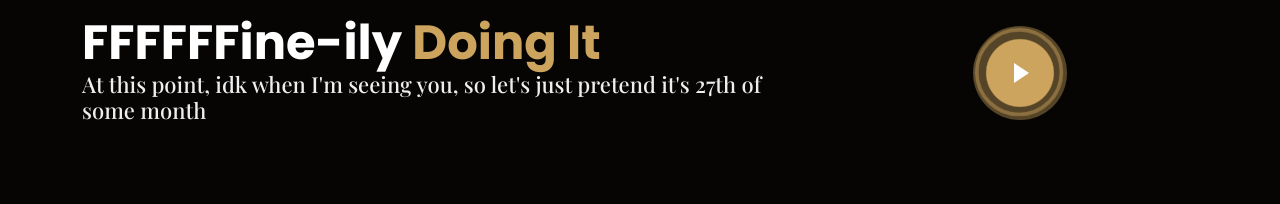
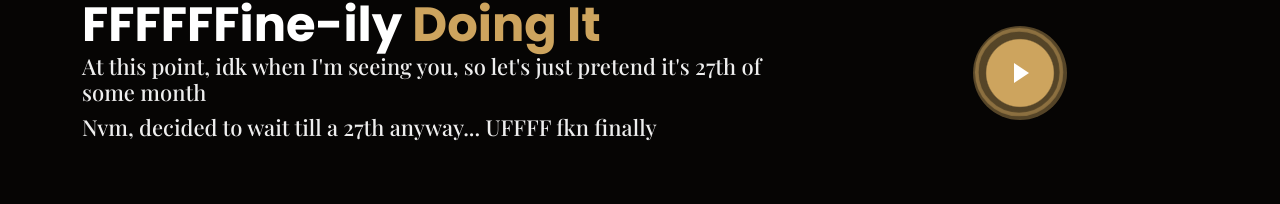
Before and after one commit to 1433Panjim/1433Panjim.github.io, a plain HTML site: page index.html in a window 1280 px wide. Shown: the part 382-586 px from the top of the page. Drawn offline with nearby package versions, Linux system fonts and the light colour scheme; a web font is replaced by a local one.

Commit message:
Update index.html

```diff
--- a/index.html
+++ b/index.html
@@ -66,6 +66,7 @@
         <div class="col-lg-8">
           <h1>FFFFFFine-ily <span>Doing It</span></h1>
           <h2>At this point, idk when I'm seeing you, so let's just pretend it's 27th of some month</h2>
+          <h2>Nvm, decided to wait till a 27th anyway... UFFFF fkn finally </h2>
 
         </div>
         <div class="col-lg-4 d-flex align-items-center justify-content-center position-relative" data-aos="zoom-in" data-aos-delay="200">
```
